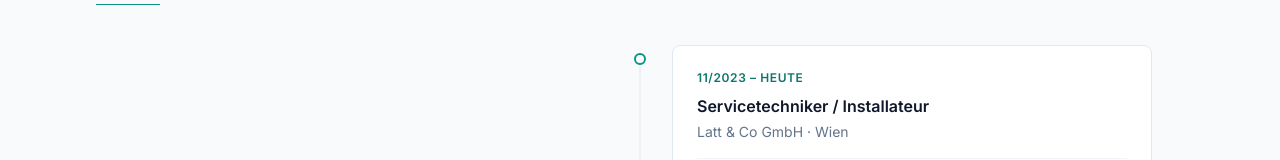
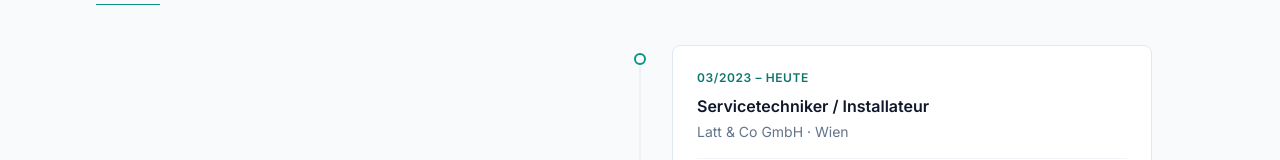
Before and after one commit to tufan8877/TufanDonmezyurek, a React (Vite) app: page /lebenslauf in a window 1280 px wide. Shown: the part 457-617 px from the top of the page. Built offline with nearby package versions, Linux system fonts and the light colour scheme.

Commit message:
Lebenslauf: Servicetechniker-Zeitraum auf 03/2023 bis heute ändern

```diff
--- a/src/data/experience.ts
+++ b/src/data/experience.ts
@@ -8,7 +8,7 @@ export interface ExperienceItem {
 
 export const experience: ExperienceItem[] = [
   {
-    period: '11/2023 – heute',
+    period: '03/2023 – heute',
     title: 'Servicetechniker / Installateur',
     company: 'Latt & Co GmbH',
     location: 'Wien',
```
